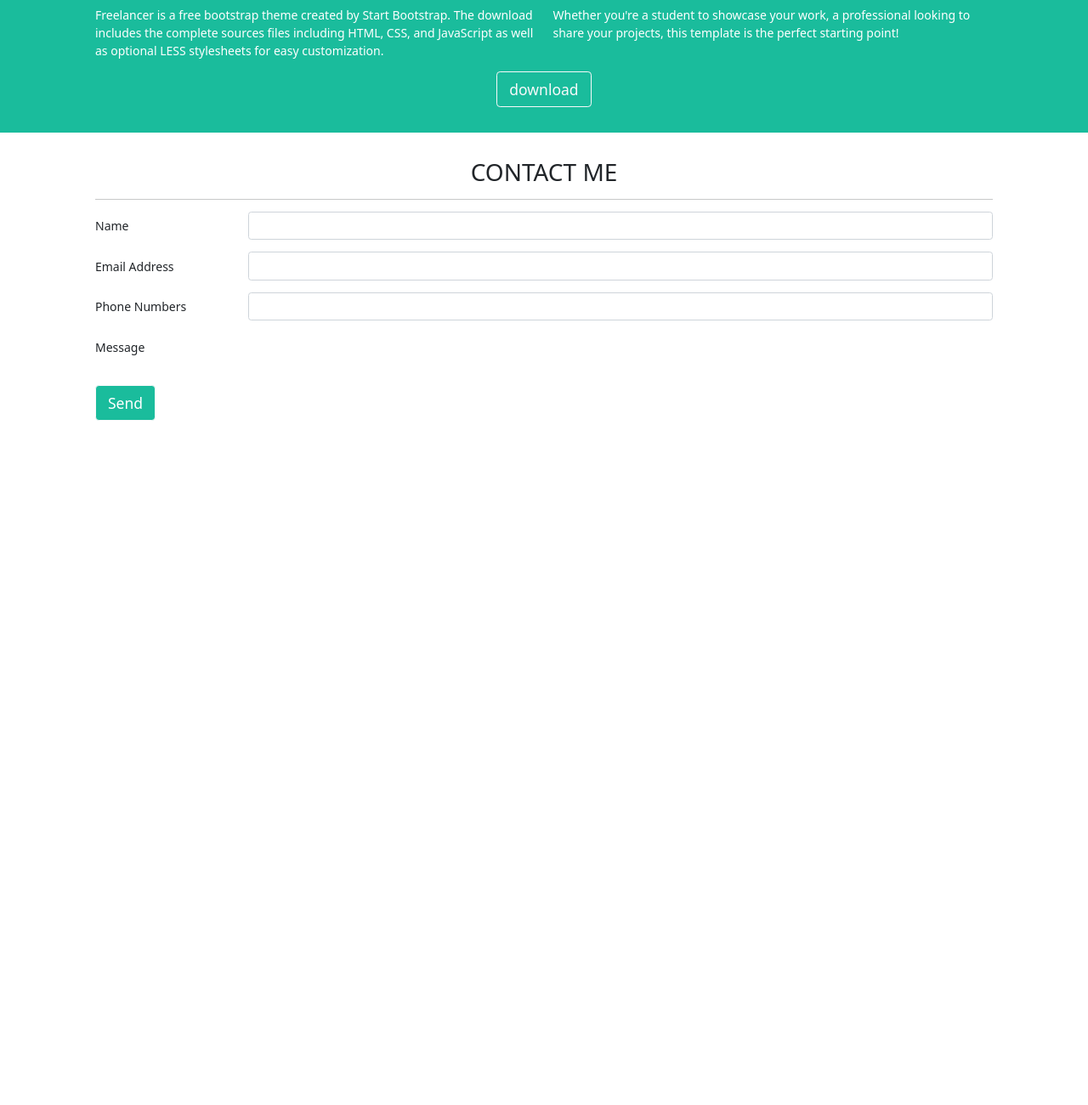
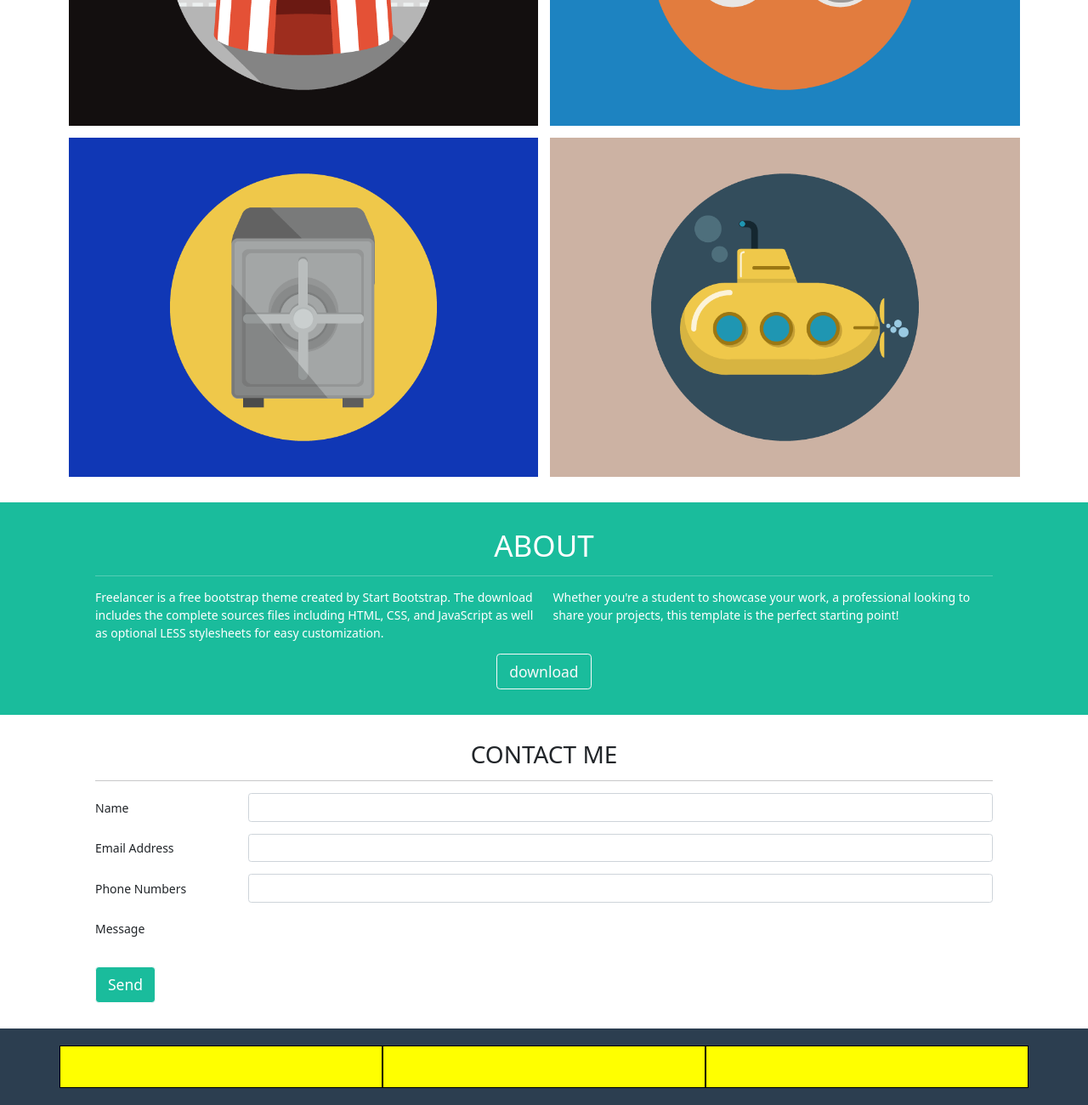
Before and after one commit to aurorapuli/html-css-bootstrap-freelancer, a plain HTML site: page index.html in a window 1280 px wide. Shown: the part 1077-2377 px from the top of the page at 85% size. Before the commit the page ends 1602 px from the top, so only its background shows below. Drawn offline with nearby package versions, Linux system fonts and the light colour scheme.

Commit message:
conclusione esercizio

```diff
--- a/css/style.css
+++ b/css/style.css
@@ -8,7 +8,7 @@
 /* stili di pagina */
 
 
-header{
+header, footer{
     background-color:#2c3e50;
     color: white;
     padding: 20px 0;
@@ -27,21 +27,14 @@ section{
     color: white;
 }
 
+.my-immagine img{
+    width: 100%;
+}
 
 /* DEFOULT */
 
-/* [class*="col"]{
+footer .col{
+    height: 50px;
     background-color: yellow;
     border: 1px solid black;
-} */
-
-
-
-.my-immagine{
-    color: red;
-    border: 1px solid black;
 }
-
-.my-immagine img{
-    width: 100%;
-}
--- a/index.html
+++ b/index.html
@@ -41,7 +41,7 @@
         <div class="container text-center">
             <h3>PORTFOLIO</h3>
             <div><hr></div>
-            <div class="row row-cols-3 g-3">
+            <div class="row row-cols-1 row-cols-sm-2 row-cols-xxl-3 g-3">
                 <div class=" my-height col">
                     <div class="my-immagine"><img src="img/cabin.png" alt=""></div>
                 </div>
@@ -69,11 +69,11 @@
         <div class="container px-5 text-center">
             <h1>ABOUT</h1>
             <div><hr></div>
-            <div class="row text-start">
-                <div class="col-6">
+            <div class="row row-cols-1 row-cols-sm-2 text-start">
+                <div class="col">
                     <p>Freelancer is a free bootstrap theme created by Start Bootstrap. The download includes the complete sources files including HTML, CSS, and JavaScript as well as optional LESS stylesheets for easy customization.</p>
                 </div>
-                <div class="col-6">
+                <div class="col">
                     <p>
                         Whether you're a student to showcase your work, a professional looking to share your projects, this template is the perfect starting point!
                     </p>
@@ -121,5 +121,16 @@
         </div>
     </section>
 
+    <!-- inizio footer -->
+    <footer>
+        <div class="container">
+            <div class="row row-cols-1 row-cols-sm-3">
+                <div class="col"></div>
+                <div class="col"></div>
+                <div class="col"></div>
+            </div>
+        </div>
+    </footer>
+
 </body>
 </html>
```
